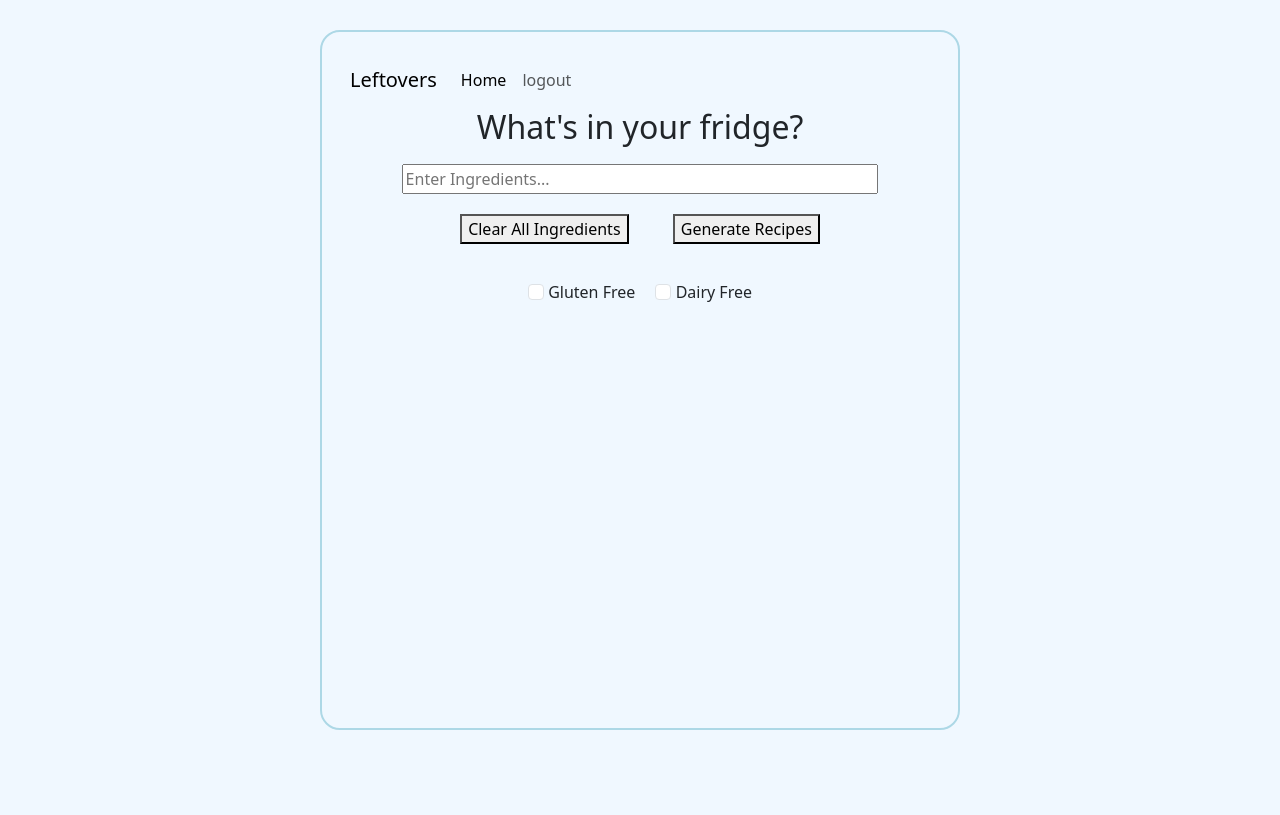
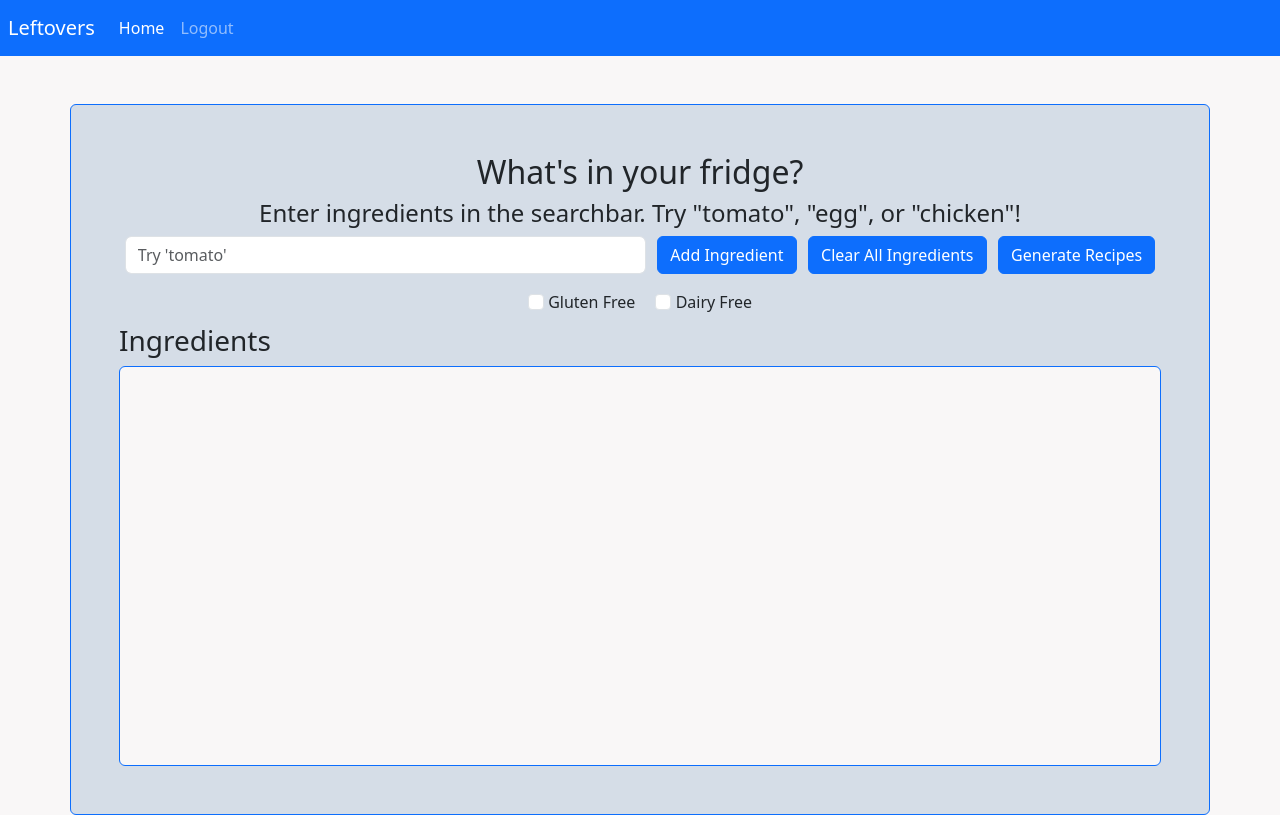
Before and after one commit to ArnaudCabello/CSE5914Leftovers, a Flask app: page / in a window 1280 px wide. Before the commit the page ends 730 px from the top, so only its background shows below. Run offline with Flask 3, Linux system fonts and the light colour scheme.

Commit message:
restyle home, start results style

```diff
--- a/app/static/css/main.css
+++ b/app/static/css/main.css
@@ -1,18 +1,72 @@
-/* main.css */
+/* main.css for global classes */
+:root {
+  --primary-clr: #f9f7f7;
+  --secondary-clr: rgb(213, 221, 231);
+  --accent-clr: #3f72af;
+  --accent2-clr: #112d4e;
+  --txt-blue: #3f72af;
+}
+
+body {
+  text-align: center;
+  background: var(--primary-clr);
+}
+
+.container {
+  min-height: 50vh;
+}
+
+.module {
+  background: var(--secondary-clr);
+  border: 2px solid var(--primary-bg-subtle);
+}
+
+.inner-module {
+  background: var(--primary-clr);
+}
+
+.btn1 {
+  /* Here I want to invoke bootstrap utility classes such as .d-flex and .mt-3*/
+}
+
+/*
+.container {
+  border: 2px solid #add8e6;
+  padding: 20px;
+  margin-top: 30px;
+  width: 50%;
+  height: 700px;
+  margin-left: auto;
+  margin-right: auto;
+  margin-bottom: 20px;
+}
+
+#ingredients,
+#recipe {
+  width: 80%;
+  margin-top: 10px;
+}
+
+button {
+  margin: 20px;
+}
 
 .nav-container {
   margin: auto;
 }
 
 body {
+  background-color: var(--primary-clr);
   margin: 0;
   padding: 0;
+  color: var(--accent2-clr);
 }
 
 .container {
   border: 2px solid yellow;
   border-radius: 20px;
   margin-left: 20px;
+  background-color: var(--secondary-clr);
 }
 
 .hor-container {
@@ -33,12 +87,12 @@ body {
 }
 
 .banner {
-  background-color: #667fbf; /* Blue color for the banner */
-  color: #fff; /* White text color for better contrast */
+  background-color: #667fbf;
+  color: #fff;
   padding: 20px;
   text-align: center;
 }
 
 .button {
   background-color: #fff;
-}
+} */
--- a/app/templates/home.html
+++ b/app/templates/home.html
@@ -18,57 +18,62 @@
       type="text/javascript"
       src="{{url_for('static',filename='script/script.js')}}"
     ></script>
-    <style>
-      body {
-        background-color: #f0f8ff; /* Light blue background color */
-        text-align: center;
-      }
-
-      .container {
-        border: 2px solid #add8e6; /* Light blue border color */
-        padding: 20px;
-        margin-top: 30px;
-        width: 50%;
-        height: 700px;
-        margin-left: auto;
-        margin-right: auto;
-        margin-bottom: 20px;
-      }
-
-      #ingredients,
-      #recipe {
-        width: 80%;
-        margin-top: 10px;
-      }
-
-      button {
-        margin: 20px;
-      }
-    </style>
+    <style></style>
   </head>
   <body>
-    <div class="container" id="content">
+    <div class="min-vh-100" id="content">
       {% include 'navbar.html' %}
       <!-- Header -->
+
+      <!-- Main container under navbar -->
+      <div
+        class="container module d-flex flex-column mt-5 p-5 border border-primary rounded"
+      >
         <h2>What's in your fridge?</h2>
+        <h4>
+          Enter ingredients in the searchbar. Try "tomato", "egg", or "chicken"!
+        </h4>
+
+        <div class="d-flex flex-row justify-content-around">
           <!-- Input space for ingredients -->
+
+          <label class="w-50">
             <input
+              class="form-control"
               type="text"
-        placeholder="Enter Ingredients..."
+              placeholder="Try 'tomato'"
               id="ingredients"
               name="ingredients"
               required
               onkeyup="addIngredient(event)"
             />
+          </label>
+          <!-- Button to add ingredient to list -->
+          <button
+            type="button"
+            class="btn btn-primary"
+            onclick="addIngredient(event)"
+          >
+            Add Ingredient
+          </button>
           <!-- Button to clear all ingredients -->
-      <button type="button" onclick="clearIngredients()">
+          <button
+            type="button"
+            class="btn btn-primary"
+            onclick="clearIngredients()"
+          >
             Clear All Ingredients
           </button>
 
           <!-- Button to generate recipes -->
-      <button type="button" onclick="generateRecipes()">
+          <button
+            type="button"
+            class="btn btn-primary"
+            onclick="generateRecipes()"
+          >
             Generate Recipes
           </button>
+        </div>
 
         <div class="mt-3">
           <label class="form-check-label me-3" style="margin-bottom: 10px">
@@ -90,7 +95,13 @@
         </div>
 
         <!-- Display entered ingredients here -->
+        <label class="d-flex justify-content-start"
+          ><h3>Ingredients</h3>
+        </label>
+        <div class="container inner-module border border-primary rounded">
           <ul class="list-group" id="ingredients-list"></ul>
+        </div>
+      </div>
     </div>
   </body>
 </html>
--- a/app/templates/navbar.html
+++ b/app/templates/navbar.html
@@ -1,4 +1,4 @@
-<nav class="navbar navbar-expand-lg navbar-light d-flex p-2 rounded">
+<nav class="navbar py-2 bg-primary navbar-expand-lg navbar-dark p-2 d-flex">
   <a class="navbar-brand" href="#">Leftovers</a>
   <button
     class="navbar-toggler"
@@ -11,10 +11,15 @@
   >
     <span class="navbar-toggler-icon"></span>
   </button>
-  <div class="collapse navbar-collapse" id="navbarNavAltMarkup">
-    <div class="navbar-nav">
-      <a class="nav-item nav-link active" href="/">Home</a>
-      <a class="nav-item nav-link" href="#">logout</a>
-    </div>
+
+  <div class="collapse navbar-collapse" id="navbarSupportedContent">
+    <ul class="navbar-nav me-auto mb-2 mb-lg-0">
+      <li class="nav-item">
+        <a class="nav-link active" aria-current="page" href="/">Home</a>
+      </li>
+      <li class="nav-item">
+        <a class="nav-link" href="#">Logout</a>
+      </li>
+    </ul>
   </div>
 </nav>
```
Also changed, not shown: app/templates/results.html (+20 -24 lines). Lines whose indentation alone changed are shown as unchanged.
